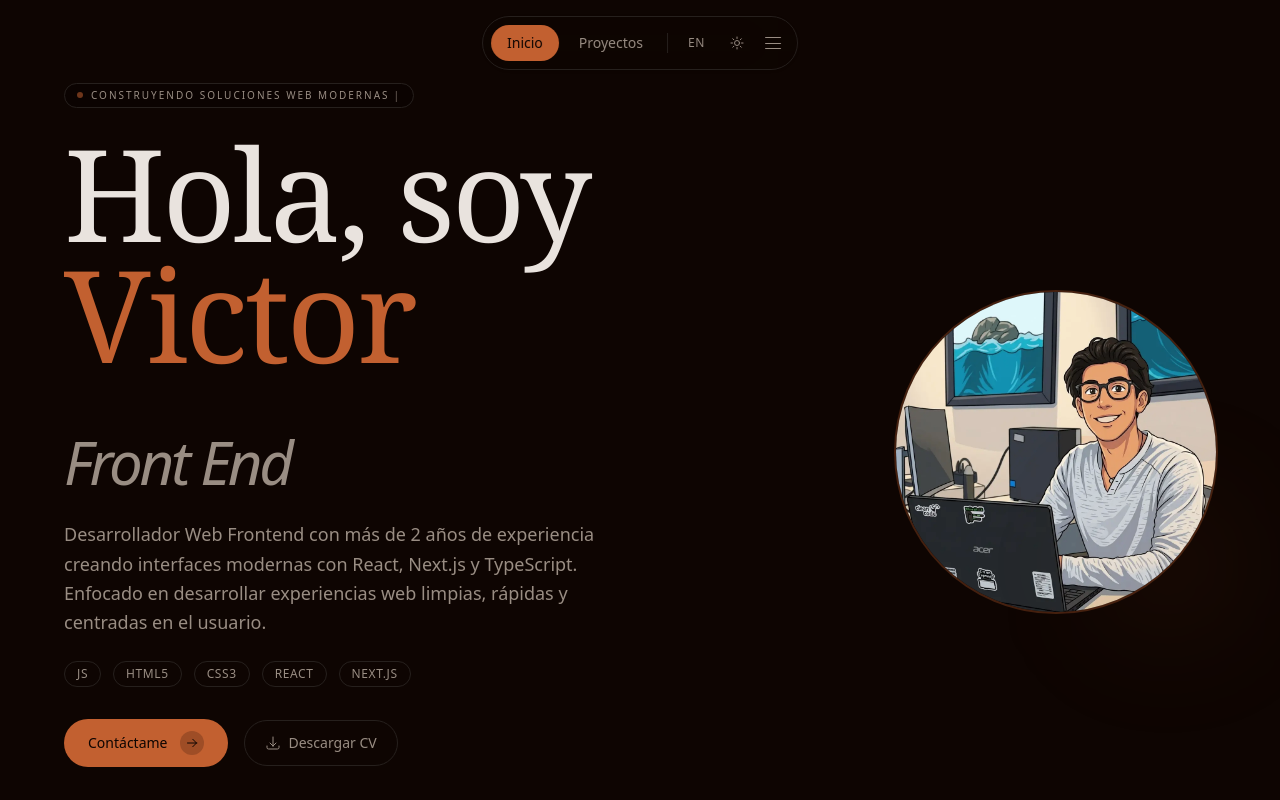
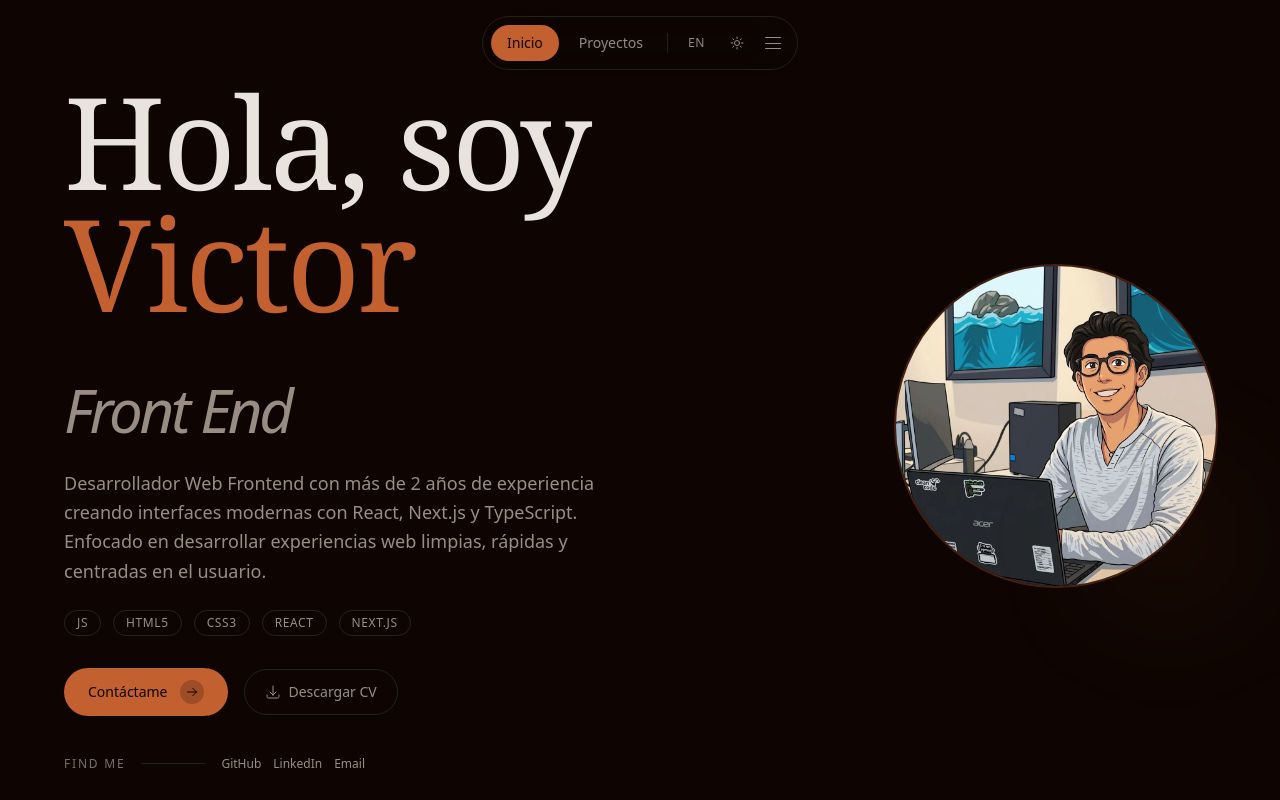
Before and after one commit to ViticoMC/fast-portfolio, a React (Vite) app: page / in a window 1280 px wide. Shown: the top 800 px of the page. Built offline with nearby package versions, Linux system fonts and the light colour scheme.

Commit message:
ajustes en el hero

```diff
--- a/src/custom-components/home/HeroSection.tsx
+++ b/src/custom-components/home/HeroSection.tsx
@@ -1,6 +1,6 @@
 import { useTranslation } from "react-i18next";
 import { motion, useReducedMotion } from "motion/react";
-import TextType from "@/components/TextType";
+// import TextType from "@/components/TextType";
 
 const socialLinks = [
   { url: "https://github.com/viticomc", label: "GitHub" },
@@ -9,7 +9,7 @@ const socialLinks = [
 ];
 
 export function HeroSection() {
-  const { t, i18n } = useTranslation();
+  const { t } = useTranslation();
   const data = t("hero", { returnObjects: true }) as any;
   const shouldReduceMotion = useReducedMotion();
 
@@ -19,12 +19,12 @@ export function HeroSection() {
         <div className="grid grid-cols-1 lg:grid-cols-12 gap-8 lg:gap-12 items-center">
           {/* Left: Text Content */}
           <div className="lg:col-span-7 space-y-6">
-            <div className="inline-flex items-center gap-2 px-3 py-1 rounded-full border border-border-base bg-paper-subtle/50">
+            {/* <div className="inline-flex items-center gap-2 px-3 py-1 rounded-full border border-border-base bg-paper-subtle/50">
               <span className="w-1.5 h-1.5 rounded-full bg-copper animate-pulse" />
               <span className="text-[10px] font-medium uppercase tracking-[0.2em] text-fg-muted">
                 <TextType key={i18n.language} text={data.badge || []} />
               </span>
-            </div>
+            </div> */}
 
             <h1 className="font-serif text-5xl sm:text-6xl md:text-7xl lg:text-8xl xl:text-9xl leading-[0.95] tracking-tight text-balance text-fg-base">
               {data.greeting as string}{" "}
```
Also changed, not shown: 1 other file (tests, documents, lock files or other folders).
